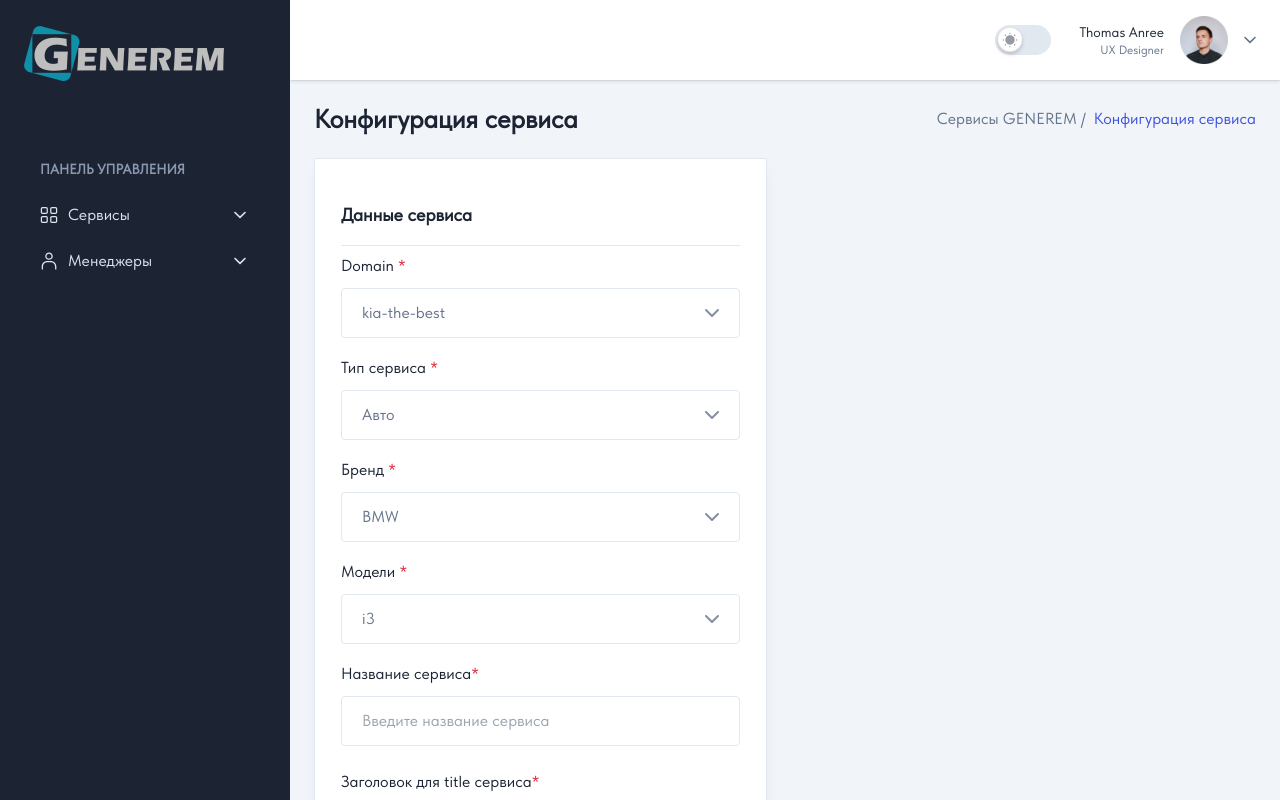
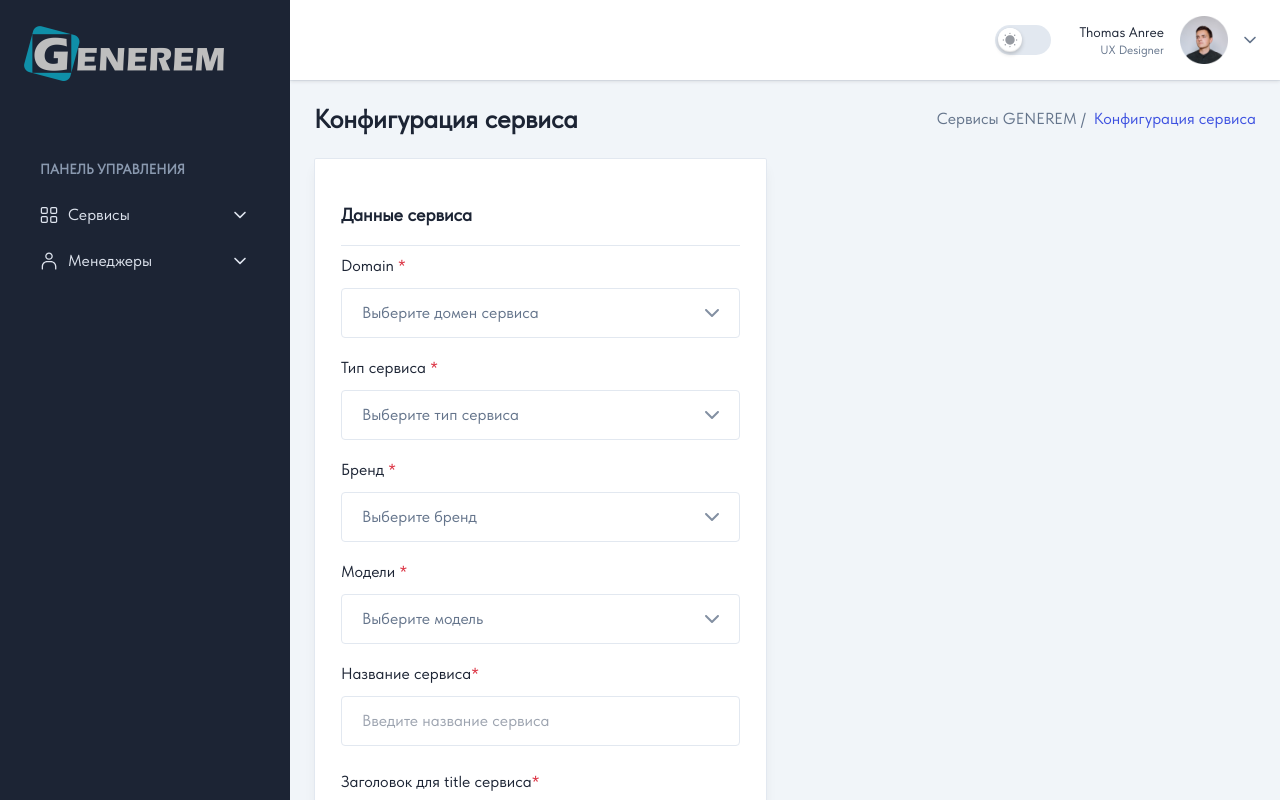
Before and after one commit to vzx7/chat3-manager-frontend, a React (Vite) app: page /service-config in a window 1280 px wide. Built offline with nearby package versions, Linux system fonts and the light colour scheme.

Commit message:
добавлена валидация формы редактирования сервиса

```diff
--- a/src/components/SwitcherTwo.tsx
+++ b/src/components/SwitcherTwo.tsx
@@ -1,8 +1,9 @@
 import { useState } from 'react';
 type Props = {
-  name?: string
+  name?: string,
+  cb?: Function
 }
-const SwitcherTwo = ({ name }: Props) => {
+const SwitcherTwo = ({ name, cb }: Props) => {
   const [enabled, setEnabled] = useState(false);
 
   return (
@@ -19,6 +20,7 @@ const SwitcherTwo = ({ name }: Props) => {
             className="sr-only"
             onChange={() => {
               setEnabled(!enabled);
+              cb && cb(enabled)
             }}
           />
           <div className="h-5 w-14 rounded-full bg-meta-9 shadow-inner dark:bg-[#5A616B]"></div>
--- a/src/pages/Form/FormServiceConfig.tsx
+++ b/src/pages/Form/FormServiceConfig.tsx
@@ -1,6 +1,7 @@
 import Breadcrumb from '../../components/Breadcrumb';
 import SwitcherTwo from '../../components/SwitcherTwo';
 import { useState } from 'react';
+import { useForm } from "react-hook-form";
 import ReactQuill from 'react-quill';
 import 'react-quill/dist/quill.snow.css';
 
@@ -16,6 +17,68 @@ import 'react-quill/dist/quill.snow.css';
  */
 const FormServiceConfig = () => {
   const [value, setValue] = useState('');
+  const [isRedirect, setRedirect] = useState(true);
+  const {
+    register,
+    setError,
+    formState: { errors },
+    reset,
+    handleSubmit
+  } = useForm({
+    mode: 'onBlur'
+  });
+
+  const setURL = (is: boolean) => setRedirect(is);
+
+  const onSubmit = async (data: any) => {
+    console.log(data);
+
+    const file = data.c_photo[0];
+    const accessImgTypes = ['image/jpeg', 'image/png', 'image/gif', 'image/svg+xml'];
+    let isFileError = false;
+    let fileErrorMsg = '';
+    if (!accessImgTypes.includes(file.type)) {
+      isFileError = true;
+      fileErrorMsg = "Допустима загрузка только изображений в формате (png, svg, jpeg, gif)";
+    } else if (file.size > 500000) {
+      isFileError = true;
+      fileErrorMsg = "Изображение слишком тяжелое. Допустимо изображение весом не более 500кб.";
+    }
+
+    if (isFileError) {
+      setError("c_photo", {
+        type: "filetype",
+        message: fileErrorMsg
+      });
+
+      return;
+    }
+
+    const formData = new FormData();
+    formData.append("selectedfile", data.selectedfile[0]);
+    formData.append("fullName", data.fullName);
+    formData.append("phoneNumber", data.phoneNumber);
+    formData.append("emailAddress", data.emailAddress);
+    formData.append("bio", data.fullName);
+
+    reset();
+
+    const requestOptions = {
+      method: "POST",
+      // headers: { 'Content-Type': 'application/json' },
+      body: formData
+    };
+    return;
+
+  }
+  function TextFieldError({ error, errors }: { error?: any, errors: any }) {
+    console.log(errors)
+    return error ? (
+      <p className="text-danger mt-2 text-sm" >
+        {error}
+      </p>
+    ) : null;
+  }
   return (
     <>
       <Breadcrumb pageName="Конфигурация сервиса" />
@@ -25,7 +88,7 @@ const FormServiceConfig = () => {
           {/* <!-- Contact Form --> */}
           <div className="rounded-sm border border-stroke bg-white shadow-default dark:border-strokedark dark:bg-boxdark">
 
-            <form action="#">
+            <form onSubmit={handleSubmit(onSubmit)}>
               <div className="p-6.5">
                 <div className="border-b border-stroke py-4 dark:border-strokedark">
                   <h3 className="text-black dark:text-white font-bold text-lg">
@@ -37,9 +100,17 @@ const FormServiceConfig = () => {
                     Domain <span className="text-meta-1">*</span>
                   </label>
                   <div className="relative z-20 bg-transparent dark:bg-form-input">
-                    <select name='s_domain' className="relative z-20 w-full appearance-none rounded border border-stroke bg-transparent py-3 px-5 outline-none transition focus:border-primary active:border-primary dark:border-form-strokedark dark:bg-form-input dark:focus:border-primary">
-                      <option value="">kia-the-best</option>
-                      <option value="">bmw-cool</option>
+                    <select
+                      {
+                      ...register('s_domain', {
+                        required: 'Домен должен быть выбран!',
+                      })
+                      }
+                      className="relative z-20 w-full appearance-none rounded border border-stroke bg-transparent py-3 px-5 outline-none transition focus:border-primary active:border-primary dark:border-form-strokedark dark:bg-form-input dark:focus:border-primary">
+
+                      <option value="0">Выберите домен сервиса </option>
+                      <option value="14">kia-the-best</option>
+                      <option value="17">bmw-cool</option>
                     </select>
                     <span className="absolute top-1/2 right-4 z-30 -translate-y-1/2">
                       <svg
@@ -67,10 +138,17 @@ const FormServiceConfig = () => {
                     Тип сервиса <span className="text-meta-1">*</span>
                   </label>
                   <div className="relative z-20 bg-transparent dark:bg-form-input">
-                    <select name='s_type' className="relative z-20 w-full appearance-none rounded border border-stroke bg-transparent py-3 px-5 outline-none transition focus:border-primary active:border-primary dark:border-form-strokedark dark:bg-form-input dark:focus:border-primary">
-                      <option value="">Авто</option>
-                      <option value="">Кузовной</option>
-                      <option value="">Сервис</option>
+                    <select
+                      {
+                      ...register('s_type', {
+                        required: 'Домен должен быть выбран!',
+                      })
+                      }
+                      className="relative z-20 w-full appearance-none rounded border border-stroke bg-transparent py-3 px-5 outline-none transition focus:border-primary active:border-primary dark:border-form-strokedark dark:bg-form-input dark:focus:border-primary">
+                      <option value="0">Выберите тип сервиса</option>
+                      <option value="1">Авто</option>
+                      <option value="2">Кузовной</option>
+                      <option value="3">Сервис</option>
                     </select>
                     <span className="absolute top-1/2 right-4 z-30 -translate-y-1/2">
                       <svg
@@ -98,7 +176,14 @@ const FormServiceConfig = () => {
                     Бренд <span className="text-meta-1">*</span>
                   </label>
                   <div className="relative z-20 bg-transparent dark:bg-form-input">
-                    <select name='s_brand' className="relative z-20 w-full appearance-none rounded border border-stroke bg-transparent py-3 px-5 outline-none transition focus:border-primary active:border-primary dark:border-form-strokedark dark:bg-form-input dark:focus:border-primary">
+                    <select
+                      {
+                      ...register('s_brand', {
+                        required: 'Бренд должен быть выбран!',
+                      })
+                      }
+                      className="relative z-20 w-full appearance-none rounded border border-stroke bg-transparent py-3 px-5 outline-none transition focus:border-primary active:border-primary dark:border-form-strokedark dark:bg-form-input dark:focus:border-primary">
+                      <option value="0">Выберите бренд</option>
                       <option value="">BMW</option>
                       <option value="">Chevrolet</option>
                       <option value="">Ford</option>
@@ -133,7 +218,14 @@ const FormServiceConfig = () => {
                     Модели <span className="text-meta-1">*</span>
                   </label>
                   <div className="relative z-20 bg-transparent dark:bg-form-input">
-                    <select name='s_model' className="relative z-20 w-full appearance-none rounded border border-stroke bg-transparent py-3 px-5 outline-none transition focus:border-primary active:border-primary dark:border-form-strokedark dark:bg-form-input dark:focus:border-primary">
+                    <select
+                      {
+                      ...register('s_model', {
+                        required: 'Бренд должен быть выбран!',
+                      })
+                      }
+                      className="relative z-20 w-full appearance-none rounded border border-stroke bg-transparent py-3 px-5 outline-none transition focus:border-primary active:border-primary dark:border-form-strokedark dark:bg-form-input dark:focus:border-primary">
+                      <option value="0">Выберите модель</option>
                       <option value="i3">i3</option>
                       <option value="i8">i8</option>
                     </select>
@@ -163,7 +255,11 @@ const FormServiceConfig = () => {
                     Название сервиса<span className="text-meta-1">*</span>
                   </label>
                   <input
-                    name='s_name'
+                    {
+                    ...register('s_name', {
+                      required: 'Имя для сервиса обязательно!',
+                    })
+                    }
                     type="text"
                     placeholder="Введите название сервиса"
                     className="w-full rounded border-[1.5px] border-stroke bg-transparent py-3 px-5 font-medium outline-none transition focus:border-primary active:border-primary disabled:cursor-default disabled:bg-whiter dark:border-form-strokedark dark:bg-form-input dark:focus:border-primary"
@@ -174,9 +270,13 @@ const FormServiceConfig = () => {
                     Заголовок для title сервиса<span className="text-meta-1">*</span>
                   </label>
                   <input
-                    name='s_title'
+                    {
+                    ...register('s_title', {
+                      required: 'Title для сервиса обязателен!',
+                    })
+                    }
                     type="text"
-                    placeholder="Введите название сервиса"
+                    placeholder="Введите загаловок title сервиса"
                     className="w-full rounded border-[1.5px] border-stroke bg-transparent py-3 px-5 font-medium outline-none transition focus:border-primary active:border-primary disabled:cursor-default disabled:bg-whiter dark:border-form-strokedark dark:bg-form-input dark:focus:border-primary"
                   />
                 </div>
@@ -185,9 +285,13 @@ const FormServiceConfig = () => {
                     Описание сервиса<span className="text-meta-1">*</span>
                   </label>
                   <textarea
-                    name='s_description'
+                    {
+                    ...register('s_description', {
+                      required: 'Описание сервиса обязателено',
+                    })
+                    }
                     rows={6}
-                    placeholder="Введите комментарий"
+                    placeholder="Введите описание сервиса"
                     className="w-full rounded border-[1.5px] border-stroke bg-transparent py-3 px-5 font-medium outline-none transition focus:border-primary active:border-primary disabled:cursor-default disabled:bg-whiter dark:border-form-strokedark dark:bg-form-input dark:focus:border-primary"
                   ></textarea>
                 </div>
@@ -195,14 +299,18 @@ const FormServiceConfig = () => {
                   <label className="mb-2.5 block text-black dark:text-white">
                     Текст политики обработки персональных данных<span className="text-meta-1">*</span>
                   </label>
-                  <ReactQuill theme="snow" value={value} onChange={setValue} />
+                  <ReactQuill
+                    theme="snow"
+                    value={value}
+                    onChange={setValue}
+                  />
                 </div>
                 <div className="mb-4.5 flex flex-col gap-6 xl:flex-row">
                   <div className="w-full xl:w-2/12">
                     <label className="mb-2.5 block text-black dark:text-white">
                       Редирект  <span className="text-meta-1">*</span>
                     </label>
-                    <SwitcherTwo name='r_is' />
+                    <SwitcherTwo name='r_is' cb={setURL} />
                   </div>
 
                   <div className="w-full xl:w-11/12">
@@ -210,7 +318,15 @@ const FormServiceConfig = () => {
                       URL <span className="text-meta-1">*</span>
                     </label>
                     <input
-                      name='r_url'
+                      {
+                      ...register('r_url', {
+                        pattern: {
+                          value: /(https:\/\/www\.|http:\/\/www\.|https:\/\/|http:\/\/)?[a-zA-Z0-9]{2,}(\.[a-zA-Z0-9]{2,})(\.[a-zA-Z0-9]{2,})?\/[a-zA-Z0-9]{2,}/,
+                          message: 'URL должен быть формата https://example.org/news'
+                        }
+                      })
+                      }
+                      disabled={isRedirect}
                       type="text"
                       placeholder="Введите URL для перенаправления"
                       className="w-full rounded border-[1.5px] border-stroke bg-transparent py-3 px-5 font-medium outline-none transition focus:border-primary active:border-primary disabled:cursor-default disabled:bg-whiter dark:border-form-strokedark dark:bg-form-input dark:focus:border-primary"
@@ -222,7 +338,14 @@ const FormServiceConfig = () => {
                     Таймзона <span className="text-meta-1">*</span>
                   </label>
                   <div className="relative z-20 bg-transparent dark:bg-form-input">
-                    <select name='timezone' className="relative z-20 w-full appearance-none rounded border border-stroke bg-transparent py-3 px-5 outline-none transition focus:border-primary active:border-primary dark:border-form-strokedark dark:bg-form-input dark:focus:border-primary">
+                    <select
+                      {
+                      ...register('r_timezone', {
+                        required: 'Выбирете таймзону',
+                      })
+                      }
+                      className="relative z-20 w-full appearance-none rounded border border-stroke bg-transparent py-3 px-5 outline-none transition focus:border-primary active:border-primary dark:border-form-strokedark dark:bg-form-input dark:focus:border-primary">
+                      <option value="">Выбирете таймзону</option>
                       <option value="">Europa/Moscow</option>
                       <option value="">Europa/Berlin</option>
                     </select>
@@ -258,7 +381,11 @@ const FormServiceConfig = () => {
                       Название <span className="text-meta-1">*</span>
                     </label>
                     <input
-                      name='ac_name'
+                      {
+                      ...register('ac_name', {
+                        required: 'Введите название АЦ',
+                      })
+                      }
                       type="text"
                       placeholder="Введите название АЦ"
                       className="w-full rounded border-[1.5px] border-stroke bg-transparent py-3 px-5 font-medium outline-none transition focus:border-primary active:border-primary disabled:cursor-default disabled:bg-whiter dark:border-form-strokedark dark:bg-form-input dark:focus:border-primary"
@@ -270,9 +397,17 @@ const FormServiceConfig = () => {
                       Телефон <span className="text-meta-1">*</span>
                     </label>
                     <input
-                      name='ac_phone'
+                      placeholder="9000000000"
+                      {
+                      ...register('ac_phone', {
+                        required: 'Поле обязательно к заполнению!',
+                        pattern: {
+                          value: /(?=(^([^\d]*?\d){10}$))/,
+                          message: 'Поле должно содержать телефонный номер - 10 цифр (без 8/+7)'
+                        }
+                      })
+                      }
                       type="text"
-                      placeholder="Введите телефон"
                       className="w-full rounded border-[1.5px] border-stroke bg-transparent py-3 px-5 font-medium outline-none transition focus:border-primary active:border-primary disabled:cursor-default disabled:bg-whiter dark:border-form-strokedark dark:bg-form-input dark:focus:border-primary"
                     />
                   </div>
@@ -282,7 +417,11 @@ const FormServiceConfig = () => {
                     Адрес <span className="text-meta-1">*</span>
                   </label>
                   <input
-                    name='ac_address'
+                    {
+                    ...register('ac_address', {
+                      required: 'Введите название АЦ',
+                    })
+                    }
                     type="text"
                     placeholder="Введите адрес АЦ"
                     className="w-full rounded border-[1.5px] border-stroke bg-transparent py-3 px-5 font-medium outline-none transition focus:border-primary active:border-primary disabled:cursor-default disabled:bg-whiter dark:border-form-strokedark dark:bg-form-input dark:focus:border-primary"
@@ -293,7 +432,15 @@ const FormServiceConfig = () => {
                     Email<span className="text-meta-1">*</span>
                   </label>
                   <input
-                    name='ac_email'
+                    {
+                    ...register('ac_email', {
+                      required: 'Поле обязательно к заполнению!',
+                      pattern: {
+                        value: /^(([^<>()[\]\\.,;:\s@\"]+(\.[^<>()[\]\\.,;:\s@\"]+)*)|(\".+\"))@((\[[0-9]{1,3}\.[0-9]{1,3}\.[0-9]{1,3}\.[0-9]{1,3}\])|(([a-zA-Z\-0-9]+\.)+[a-zA-Z]{2,}))$/,
+                        message: 'Введите корректный email'
+                      }
+                    })
+                    }
                     type="text"
                     placeholder="Введите Email"
                     className="w-full rounded border-[1.5px] border-stroke bg-transparent py-3 px-5 font-medium outline-none transition focus:border-primary active:border-primary disabled:cursor-default disabled:bg-whiter dark:border-form-strokedark dark:bg-form-input dark:focus:border-primary"
@@ -310,7 +457,11 @@ const FormServiceConfig = () => {
                       Имя <span className="text-meta-1">*</span>
                     </label>
                     <input
-                      name='c_name'
+                      {
+                      ...register('c_name', {
+                        required: 'Введите имя консультанта',
+                      })
+                      }
                       type="text"
                       placeholder="Введите имя констультанта"
                       className="w-full rounded border-[1.5px] border-stroke bg-transparent py-3 px-5 font-medium outline-none transition focus:border-primary active:border-primary disabled:cursor-default disabled:bg-whiter dark:border-form-strokedark dark:bg-form-input dark:focus:border-primary"
@@ -320,7 +471,14 @@ const FormServiceConfig = () => {
                     <label className="mb-2.5 block text-black dark:text-white">
                       Пол <span className="text-meta-1">*</span>
                     </label>
-                    <select name='c_male' className="relative z-20 w-full appearance-none rounded border border-stroke bg-transparent py-3 px-5 outline-none transition focus:border-primary active:border-primary dark:border-form-strokedark dark:bg-form-input dark:focus:border-primary">
+                    <select
+                      {
+                      ...register('c_male', {
+                        required: 'Введите имя консультанта',
+                      })
+                      }
+                      className="relative z-20 w-full appearance-none rounded border border-stroke bg-transparent py-3 px-5 outline-none transition focus:border-primary active:border-primary dark:border-form-strokedark dark:bg-form-input dark:focus:border-primary">
+                      <option value="1">Выбирете пол</option>
                       <option value="1">Мужской</option>
                       <option value="0">Женский</option>
                     </select>
@@ -332,7 +490,9 @@ const FormServiceConfig = () => {
                     </label>
                     <input
                       type="file"
-                      name='c_photo'
+                      {...register("c_photo", {
+                        required: false
+                      })}
                       className="w-full cursor-pointer rounded-lg border-[1.5px] border-stroke bg-transparent font-medium outline-none transition file:mr-5 file:border-collapse file:cursor-pointer file:border-0 file:border-r file:border-solid file:border-stroke file:bg-whiter file:py-3 file:px-5 file:hover:bg-primary file:hover:bg-opacity-10 focus:border-primary active:border-primary disabled:cursor-default disabled:bg-whiter dark:border-form-strokedark dark:bg-form-input dark:file:border-form-strokedark dark:file:bg-white/30 dark:file:text-white dark:focus:border-primary"
                     />
                   </div>
@@ -342,7 +502,12 @@ const FormServiceConfig = () => {
                     BIO<span className="text-meta-1">*</span>
                   </label>
                   <textarea
-                    name='c_desc'
+
+                    {
+                    ...register('c_desc', {
+                      required: 'Введите имя консультанта',
+                    })
+                    }
                     rows={6}
                     placeholder="Введите BIO"
                     className="w-full rounded border-[1.5px] border-stroke bg-transparent py-3 px-5 font-medium outline-none transition focus:border-primary active:border-primary disabled:cursor-default disabled:bg-whiter dark:border-form-strokedark dark:bg-form-input dark:focus:border-primary"
```
